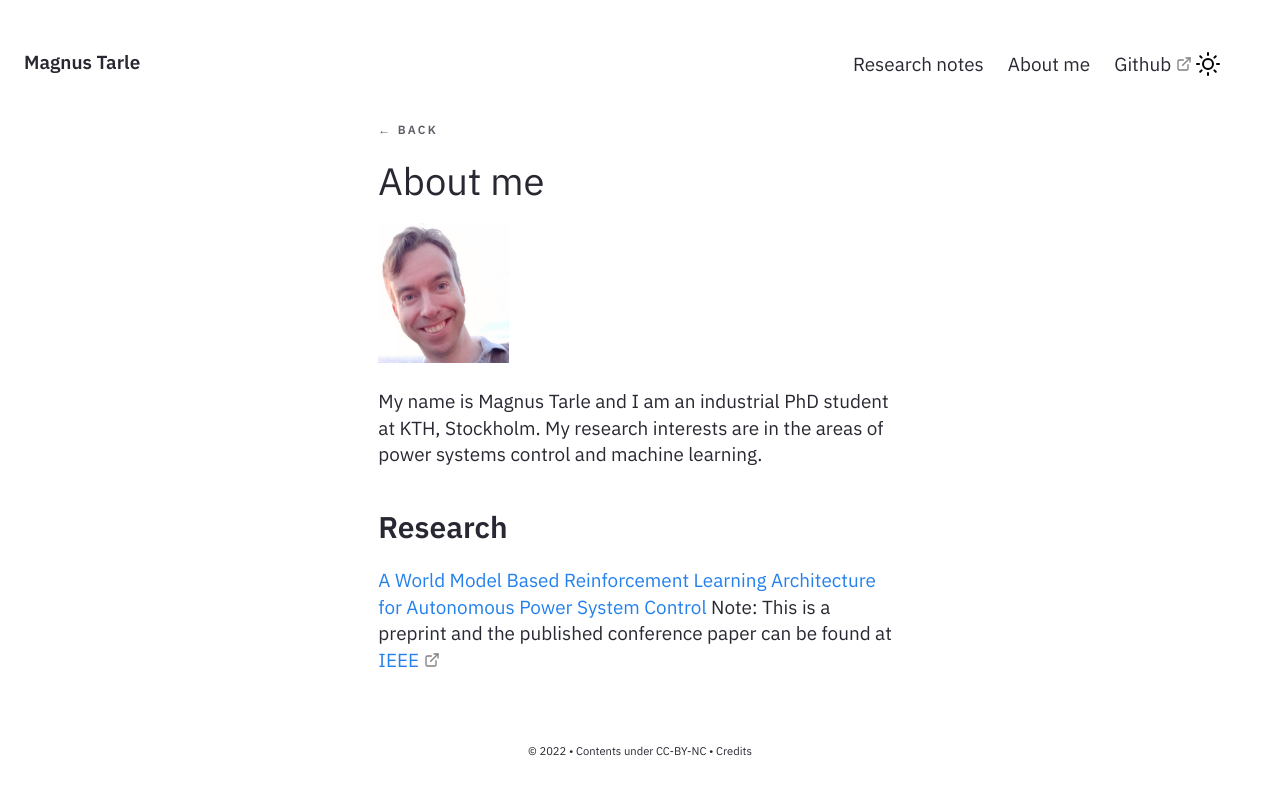
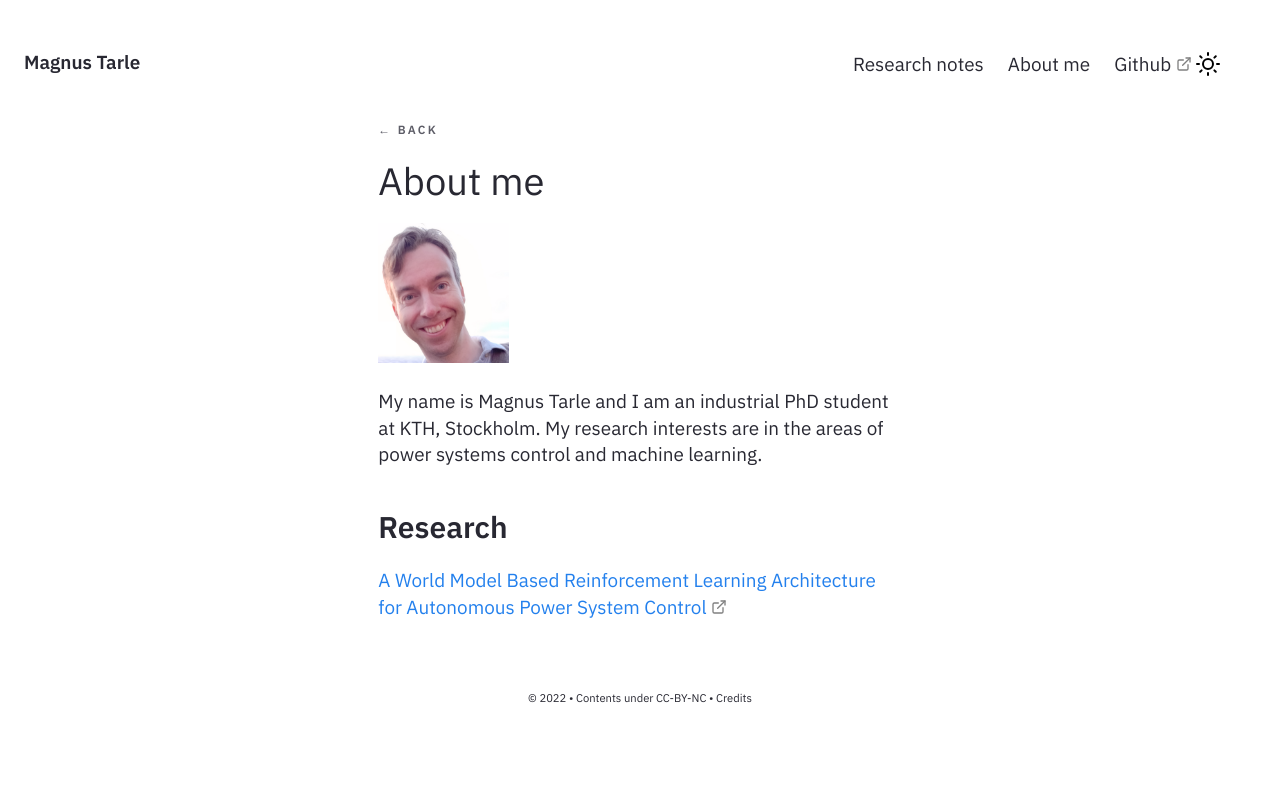
Before and after one commit to Magz303/magz303.github.io, a Jekyll site: the page built from _posts/2022-05-29-about-me.md, in a window 1280 px wide. Shown: the top 795 px of the page. Built offline with Jekyll 4.4.1, drawn with Linux system fonts in a browser that asks for light colours.

Commit message:
removed preprint temporarily to recheck if something needs to be added according to IEEE

```diff
--- a/_posts/2022-05-29-about-me.md
+++ b/_posts/2022-05-29-about-me.md
@@ -5,5 +5,4 @@ title: About me
 
 My name is Magnus Tarle and I am an industrial PhD student at KTH, Stockholm. My research interests are in the areas of power systems control and machine learning.
 ## Research
-[A World Model Based Reinforcement Learning Architecture for Autonomous Power System Control](../assets/pdf/preprint_a_world_model_based_reinforcement_learning_architecture_for_autonomous_power_system_control.pdf)
-Note: This is a preprint and the published conference paper can be found at [IEEE](https://ieeexplore.ieee.org/document/9632332)
+[A World Model Based Reinforcement Learning Architecture for Autonomous Power System Control](https://ieeexplore.ieee.org/document/9632332)
```
Also changed, not shown: 1 other file.
